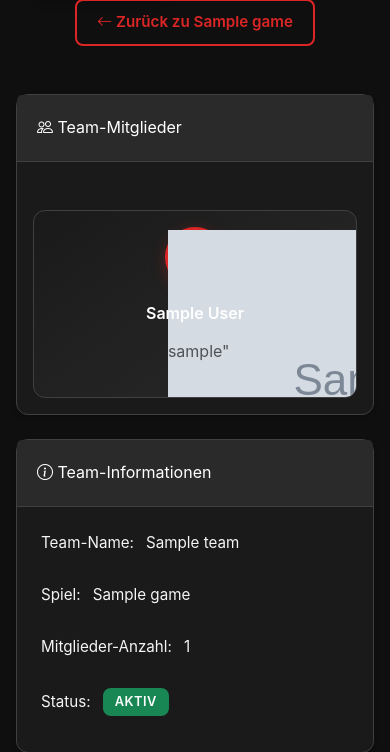
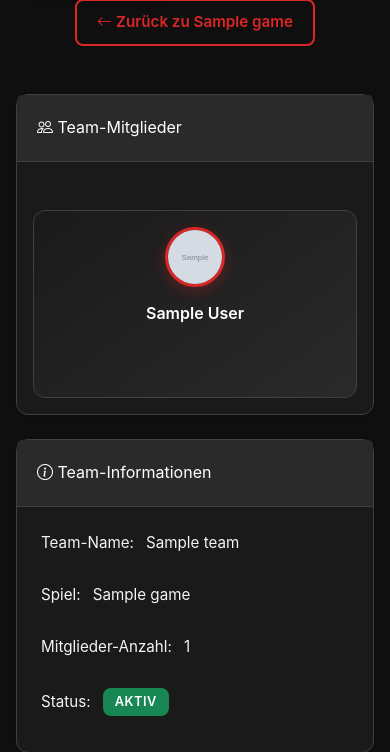
Before and after one commit to EYGjamie/EntropyGaming, a Python web app: template webapp/internal/templates/teams/detail.html in a window 390 px wide. Shown: the part 306-1058 px from the top of the page. Run offline with Jinja, Linux system fonts and the light colour scheme; the template is opened without the code that fills it: most values are stand-ins (such as "Sample title", 1, 10 or a date in 2020); grey boxes marked "Sample" are stand-in pictures; some libraries are stand-ins or nearby versions.

Commit message:
Add styles for member avatar responsiveness and overflow handling

```diff
--- a/webapp/internal/static/css/teams.css
+++ b/webapp/internal/static/css/teams.css
@@ -624,6 +624,16 @@
     border: 3px solid var(--entropy-red-primary);
     box-shadow: 0 4px 15px rgba(220, 38, 38, 0.3);
     transition: var(--entropy-transition);
+    overflow: hidden;
+}
+
+.member-avatar-large img,
+.member-avatar-large .profile-image {
+    width: 100%;
+    height: 100%;
+    object-fit: cover;
+    object-position: center;
+    display: block;
 }
 
 .member-detail-card:hover .member-avatar-large {
```
